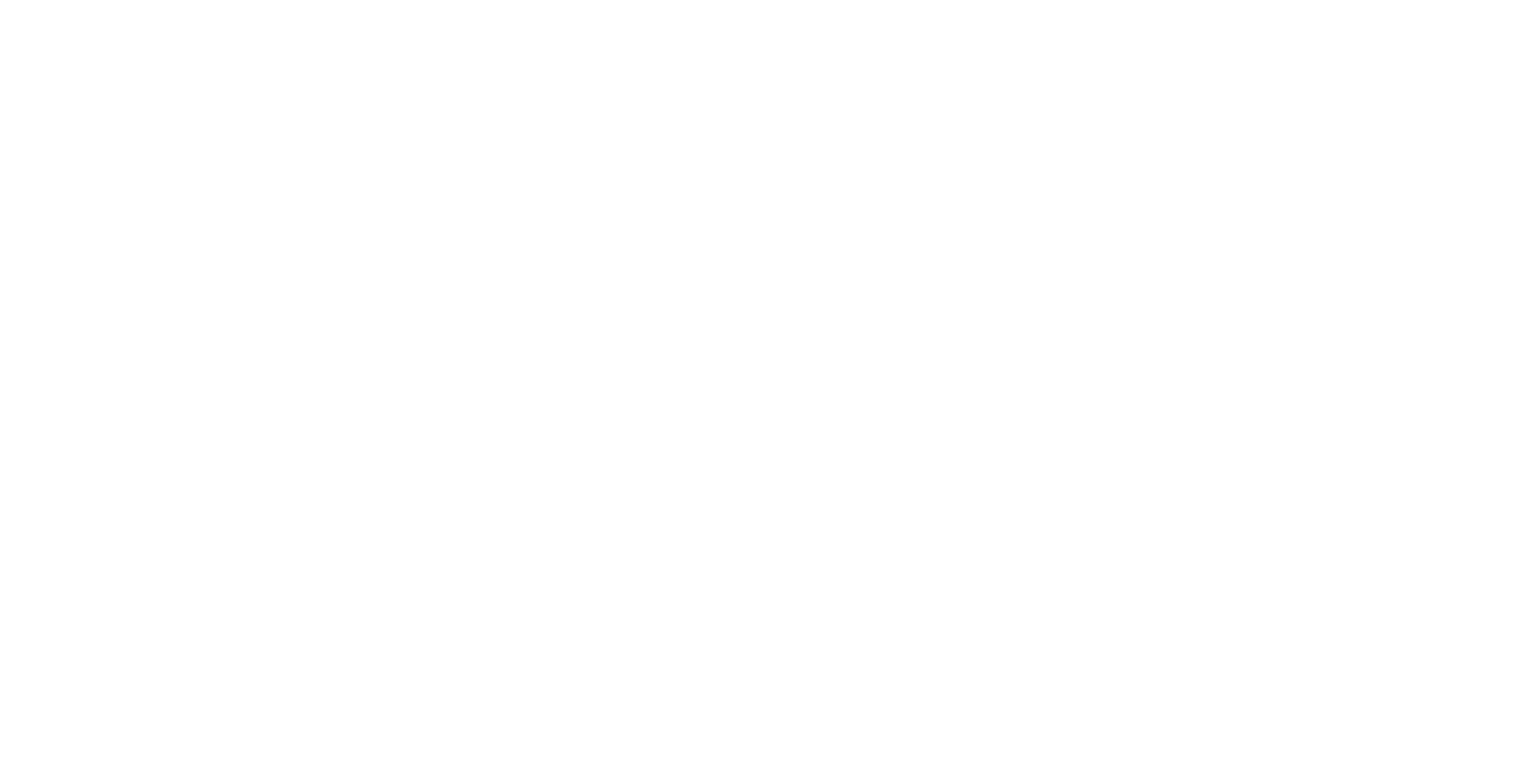
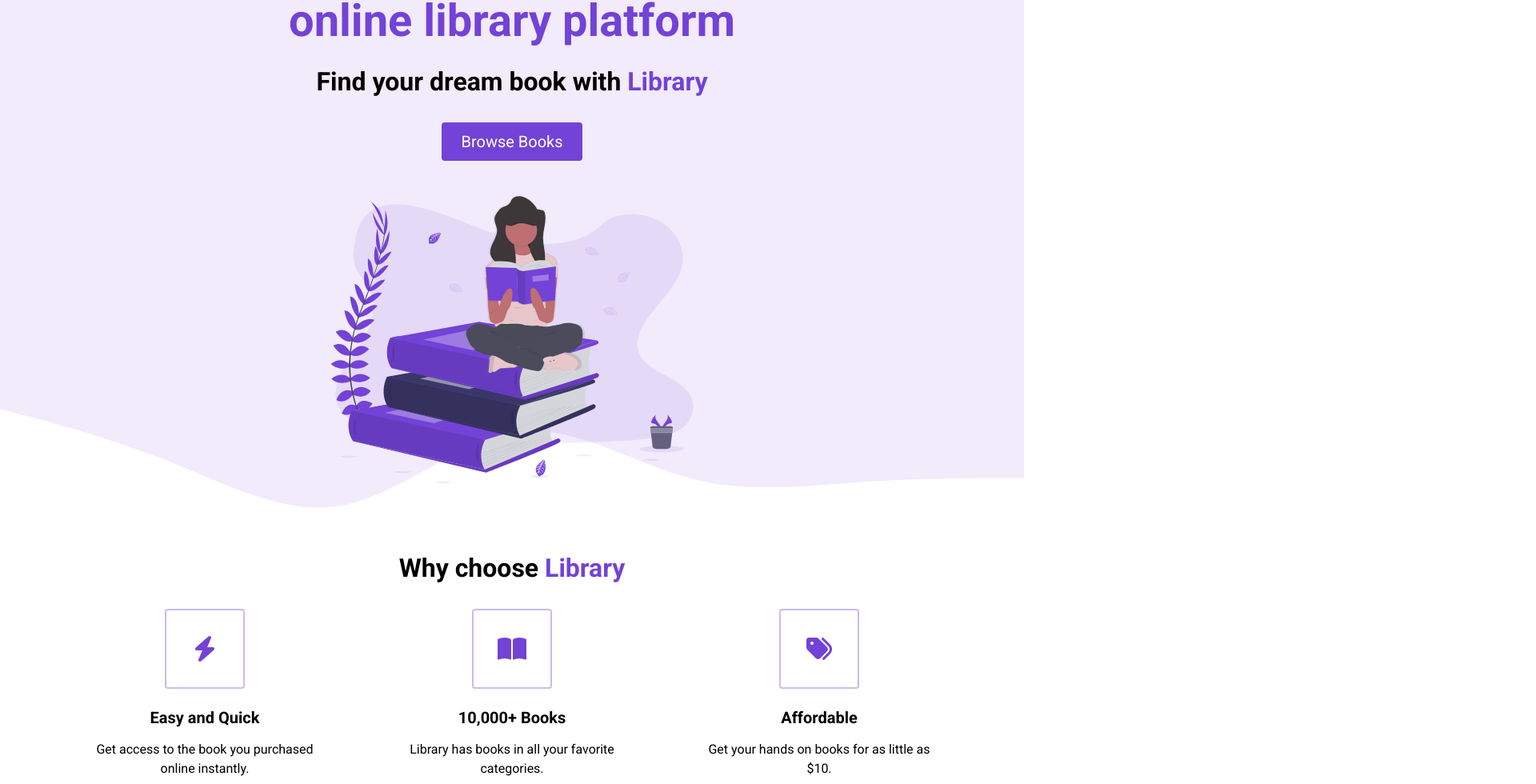
Before and after one commit to DennisEgh/Ecommerce-1, a React (Create React App) app: page / in a window 1280 px wide. Shown: the part 165-1145 px from the top of the page at 80% size, 1920 px wide, since content can reach past the window. Before the commit the page ends 800 px from the top, so only its background shows below. Built offline with nearby package versions, Linux system fonts and the light colour scheme.

Commit message:
ecommerce first commit

```diff
--- a/src/App.jsx
+++ b/src/App.jsx
@@ -1,10 +1,14 @@
 import React from 'react';
 import Nav from "./components/nav"
+import Landing from "./components/landing";
+import Highlights from "./components/highlights"
 
 const App = () => {
     return (
         <div>
             <Nav />
+            <Landing />
+            <Highlights />
         </div>
     );
 }
--- /dev/null
+++ b/src/components/highlights.jsx
@@ -0,0 +1,38 @@
+import React from 'react';
+import { FontAwesomeIcon } from '@fortawesome/react-fontawesome';
+import Highlight from './ui/Highlight';
+
+const Highlights = () => {
+    return (
+       <section id='highlights'>
+        <div className="container">
+            <div className="row">
+                <h2 className='section__title'>
+                    Why choose <span className="purple">Library</span>
+                </h2>
+                <div className="highlight__wrapper">
+
+                    <Highlight icon={<FontAwesomeIcon icon="bolt" />}
+                     title="Easy and Quick"
+                     para="Get access to the book you purchased online instantly."
+                     />
+
+                    <Highlight icon={<FontAwesomeIcon icon="book-open" />}
+                     title="10,000+ Books"
+                     para="Library has books in all your favorite categories."
+                     />
+
+                    <Highlight icon={<FontAwesomeIcon icon="tags" />}
+                     title="Affordable"
+                     para="Get your hands on books for as little as $10."
+                     />
+
+
+                </div>
+            </div>
+        </div>
+       </section>
+    );
+}
+
+export default Highlights;
--- /dev/null
+++ b/src/components/landing.jsx
@@ -0,0 +1,28 @@
+import React from 'react';
+import UndrawBooks from '../assets/Undraw_Books.svg';
+
+const Landing = () => {
+    return (
+     <section id='landing'>
+        <header>
+            <div className="header__container">
+                <div className="header__description">
+                    <h1>America's most awarded online library platform</h1>
+                    <h2>Find your dream book with <span className='purple'>Library</span></h2>
+                    <a href="#features">
+                        <button className='btn'>
+                            Browse Books
+                        </button>
+                    </a>
+                </div>
+                <figure className='header__img--wrapper'>
+                    <img src={UndrawBooks} alt="" />
+                </figure>
+            </div>
+        </header>
+
+     </section>
+    );
+}
+
+export default Landing;
--- a/src/components/nav.jsx
+++ b/src/components/nav.jsx
@@ -16,14 +16,39 @@
                         </a>
                     </li>
                     <li className="nav__list">
-                        <a href="" className="nav__link">
+                        <a href="/" className="nav__link">
                             Books
                         </a>
                     </li>
                     <button className='btn__menu'>
                         <FontAwesomeIcon icon="bars" />
                     </button>
+                    <li className="nav__icon">
+                        <a href="/cart" className='nav__link'>
+                            <FontAwesomeIcon icon="shopping-cart" />
+                        </a>
+                        <span className='cart__length'>2</span>
+                    </li>
                 </ul>
+                <div className="menu__backdrop">
+                    <button className="btn__menu btn__menu--close">
+                        <FontAwesomeIcon icon="times" />
+                    </button>
+                    <ul className="menu__links">
+                        <li className="menu__list"></li>
+                        <a href="/" className='menu__link'>
+                            Home
+                        </a>
+                        <li className="menu__list"></li>
+                        <a href="/books" className='menu__link'>
+                            Books
+                        </a>
+                        <li className="menu__list"></li>
+                        <a href="/cart" className='menu__link'>
+                            Cart
+                        </a>
+                    </ul>
+                </div>
             </div>
         </nav>
     );
--- /dev/null
+++ b/src/components/ui/Highlight.jsx
@@ -0,0 +1,19 @@
+import React from 'react';
+
+const Highlight = ({icon, title, para}) => {
+    return (
+        <div className="highlight">
+        <div className="highlight__img">
+            {icon}
+        </div>
+        <h3 className='highlight__subtitle'>
+            {title}
+        </h3>
+        <p className="highlight__para">
+         {para}
+        </p>
+    </div>
+    );
+}
+
+export default Highlight;
--- a/src/index.js
+++ b/src/index.js
@@ -5,10 +5,11 @@
 import App from "./App.jsx";
 import './index.css';
 import { library } from '@fortawesome/fontawesome-svg-core'
-import { faBars } from '@fortawesome/free-solid-svg-icons'
+import { faBars, faShoppingCart, faTimes, faBolt, faBookOpen, faTags } from '@fortawesome/free-solid-svg-icons'
 
 
-library.add(faBars);
+
+library.add(faBars, faShoppingCart, faTimes, faBolt, faBookOpen, faTags);
 
 
 
```
